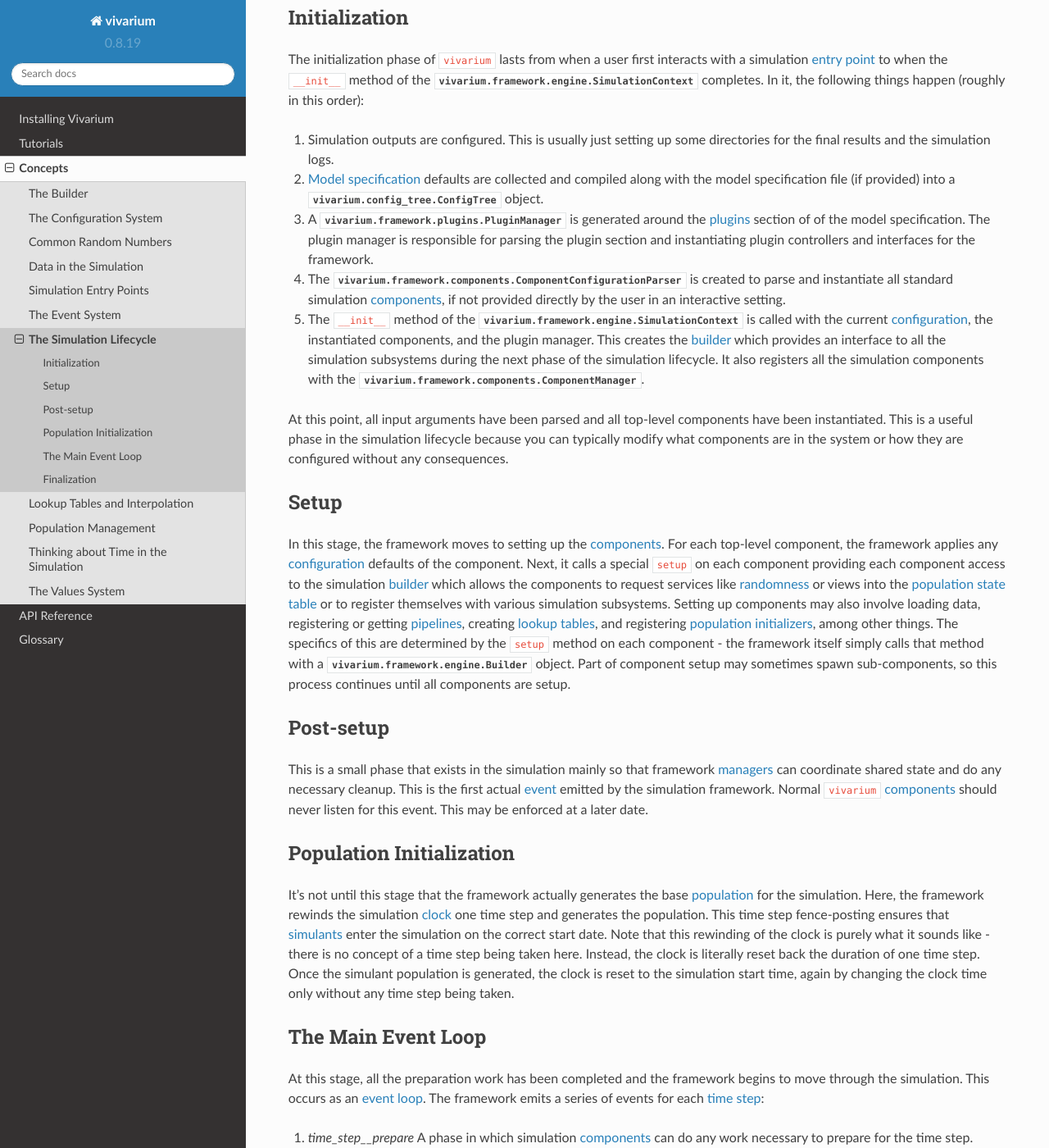
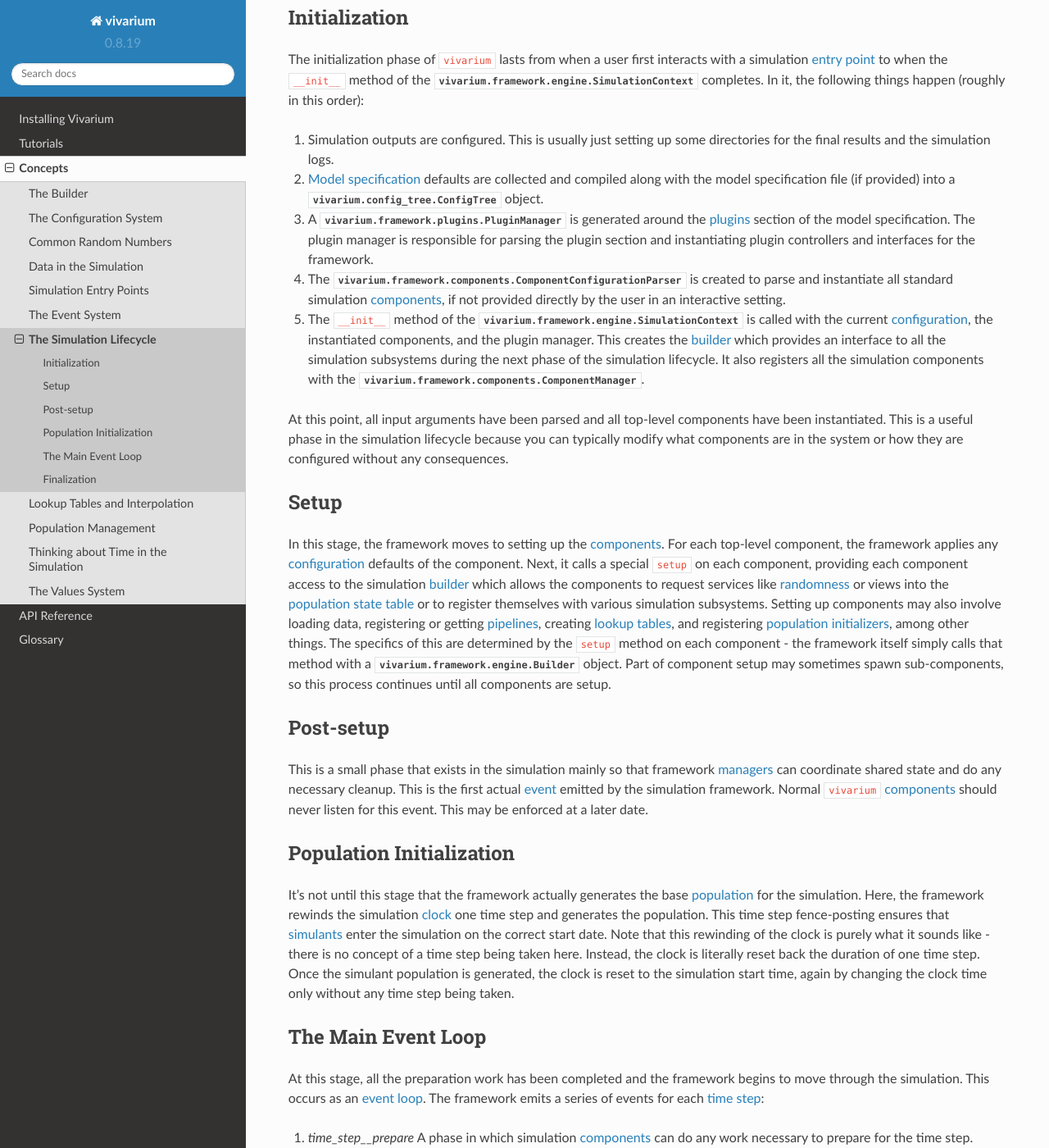
Before and after one commit to ihmeuw/vivarium, a Sphinx documentation site: the page built from docs/source/concepts/lifecycle.rst, in a window 1280 px wide and 1400 px high, scrolled down 589 px. Shown: the whole window at 82% size. Built offline with Sphinx 7.4.7 and the Read the Docs theme 2.0.0, drawn with Linux system fonts in a browser that asks for light colours; pages that are not in the unit, such as notebooks, are missing from menus; some of the changed text lies outside the part shown.

```diff
--- a/docs/source/concepts/lifecycle.rst
+++ b/docs/source/concepts/lifecycle.rst
@@ -40,7 +40,7 @@ completes.  In it, the following things happen (roughly in this order):
    compiled along with the model specification file (if provided) into a
    :class:`vivarium.config_tree.ConfigTree` object.
 3. A :class:`vivarium.framework.plugins.PluginManager` is generated around the
-   :term:`plugins <Plugin>` section of of the model specification.  The plugin
+   :term:`plugins <Plugin>` section of the model specification.  The plugin
    manager is responsible for parsing the plugin section and instantiating
    plugin controllers and interfaces for the framework.
 4. The :class:`vivarium.framework.components.ComponentConfigurationParser` is
@@ -67,7 +67,7 @@ Setup
 In this stage, the framework moves to setting up the
 :term:`components <Component>`. For each top-level component, the framework
 applies any :term:`configuration <Configuration>` defaults of the component.
-Next, it calls a special ``setup`` on each component providing each component
+Next, it calls a special ``setup`` on each component, providing each component
 access to the simulation :ref:`builder <builder_concept>` which allows the
 components to request services like :ref:`randomness <crn_concept>` or views
 into the :term:`population state table <State Table>` or to register themselves
```
Also changed, not shown: other parts of docs/source/concepts/lifecycle.rst (+1 -1 lines).
